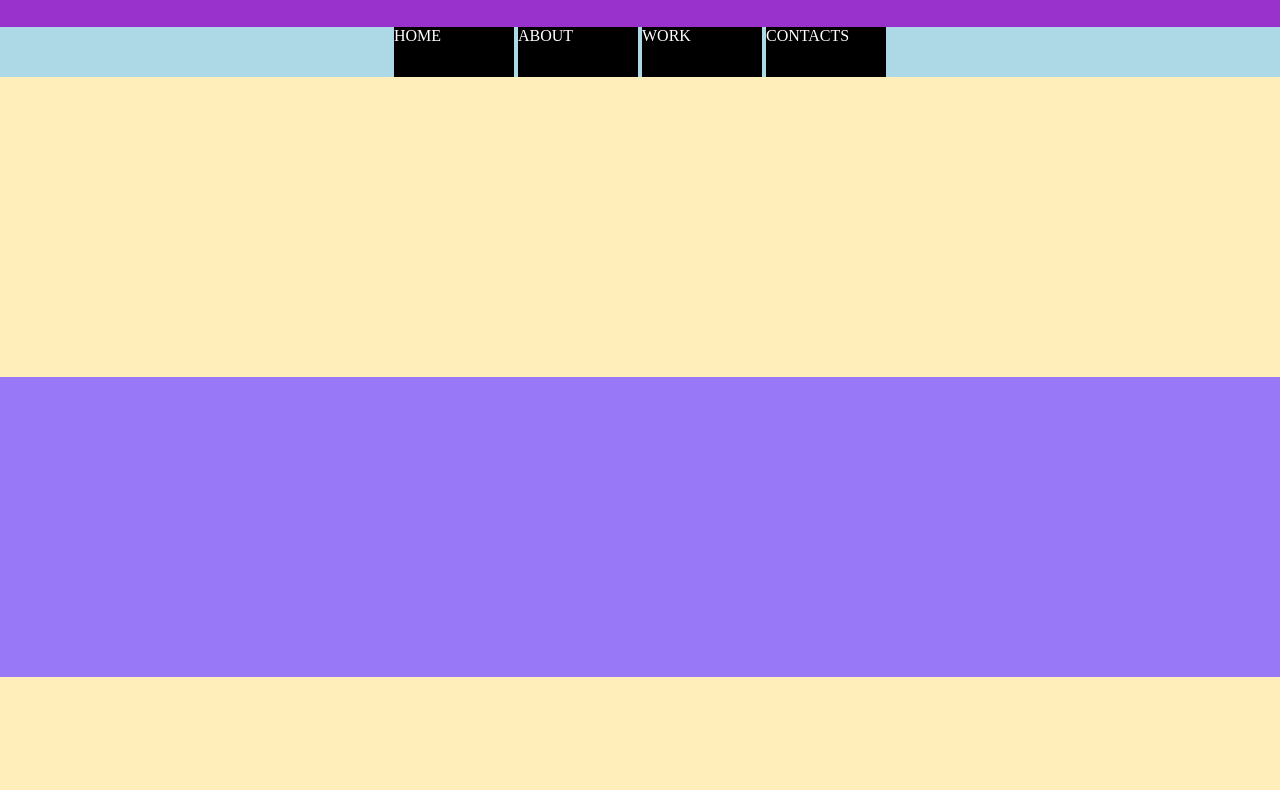
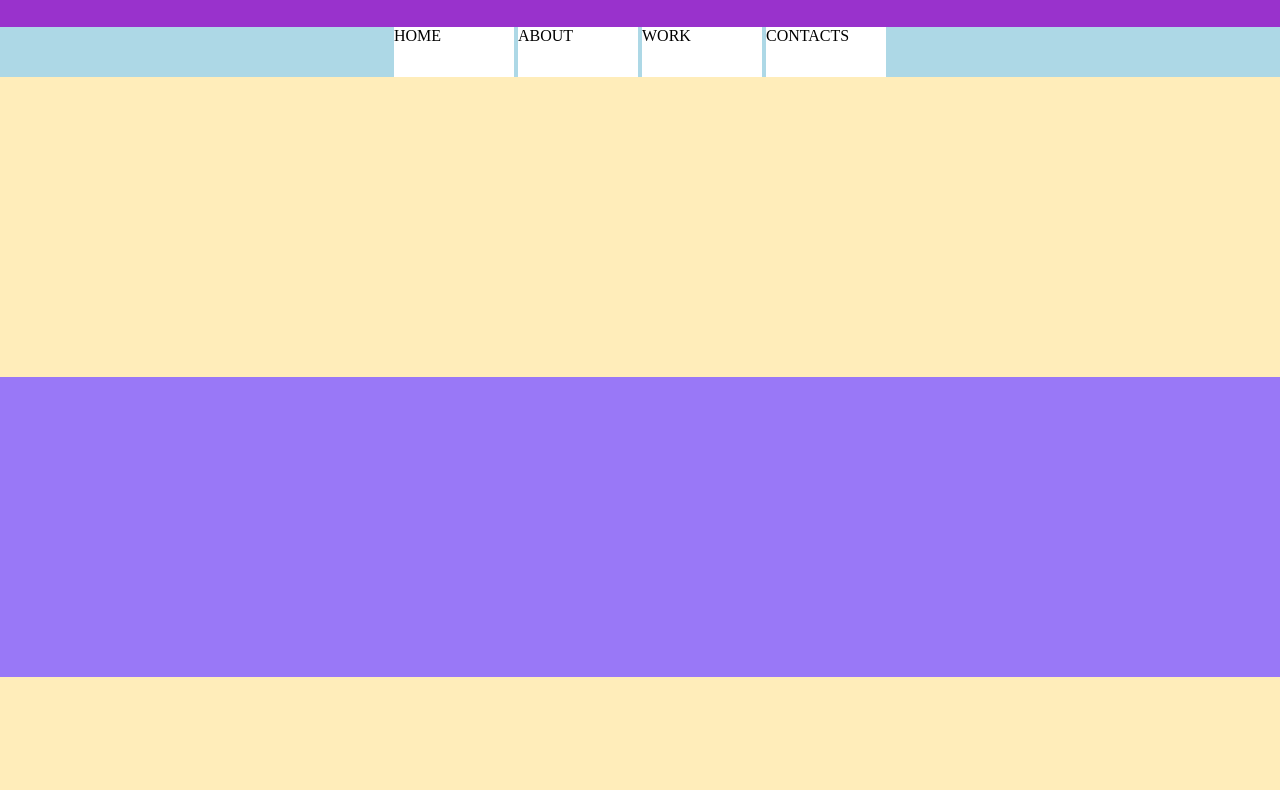
Before and after one commit to maiya-maxwell/DIG103A, a plain HTML site: page WK5/index.html in a window 1280 px wide. Shown: the part 93-883 px from the top of the page. Drawn offline with Linux system fonts and the light colour scheme.

Commit message:
button changes

```diff
--- a/WK5/main.css
+++ b/WK5/main.css
@@ -28,16 +28,16 @@ body {
 .button {
   width: 120px;
   height: 100%;
-  background-color: black;
+  background-color: white;
   margin: 2px;
-  color: white;
+  color: black;
   font-family: helvetica
   font-size: 15px
 
 }
 
 .button:hover {
-  background-color: rgb(197, 170, 146);
+  background-color: light-blue;
 }
 
 .hero {
```
